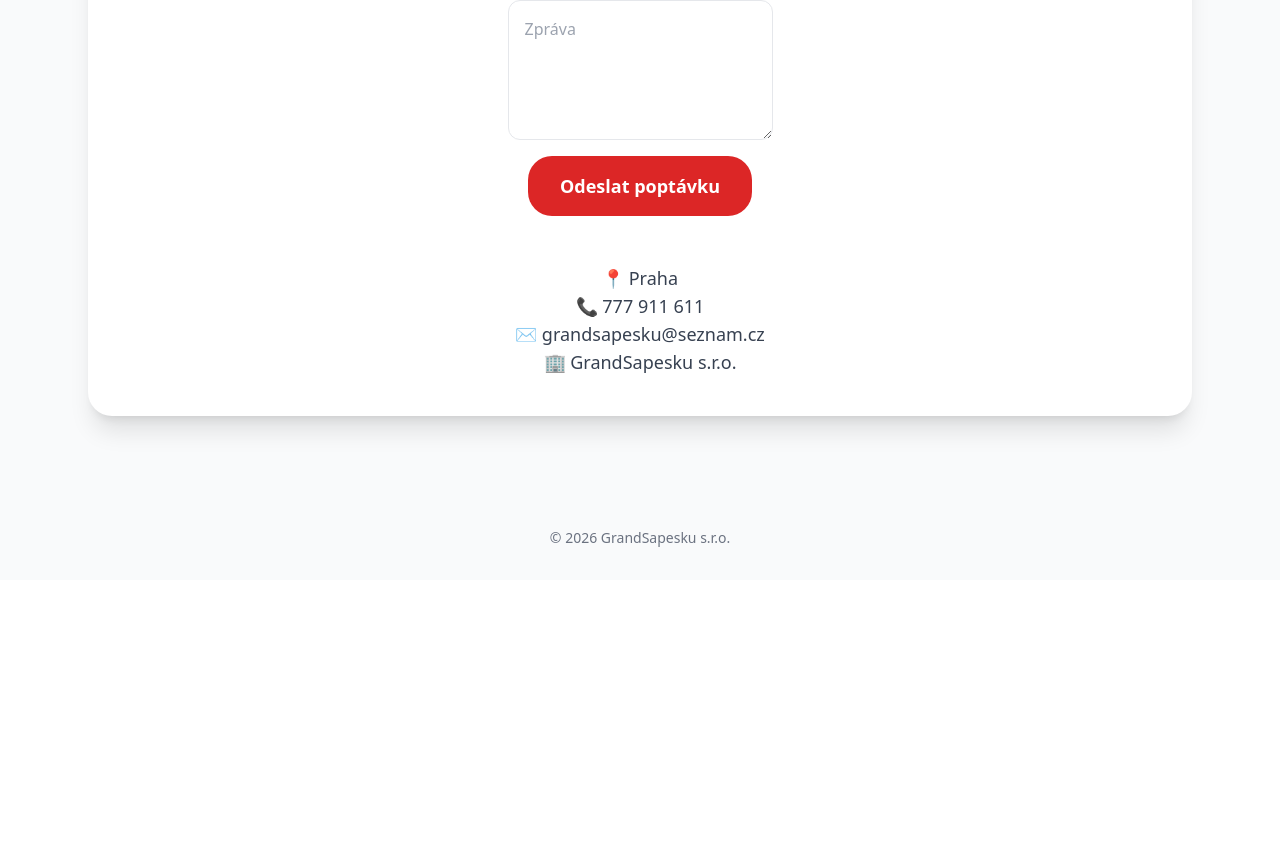
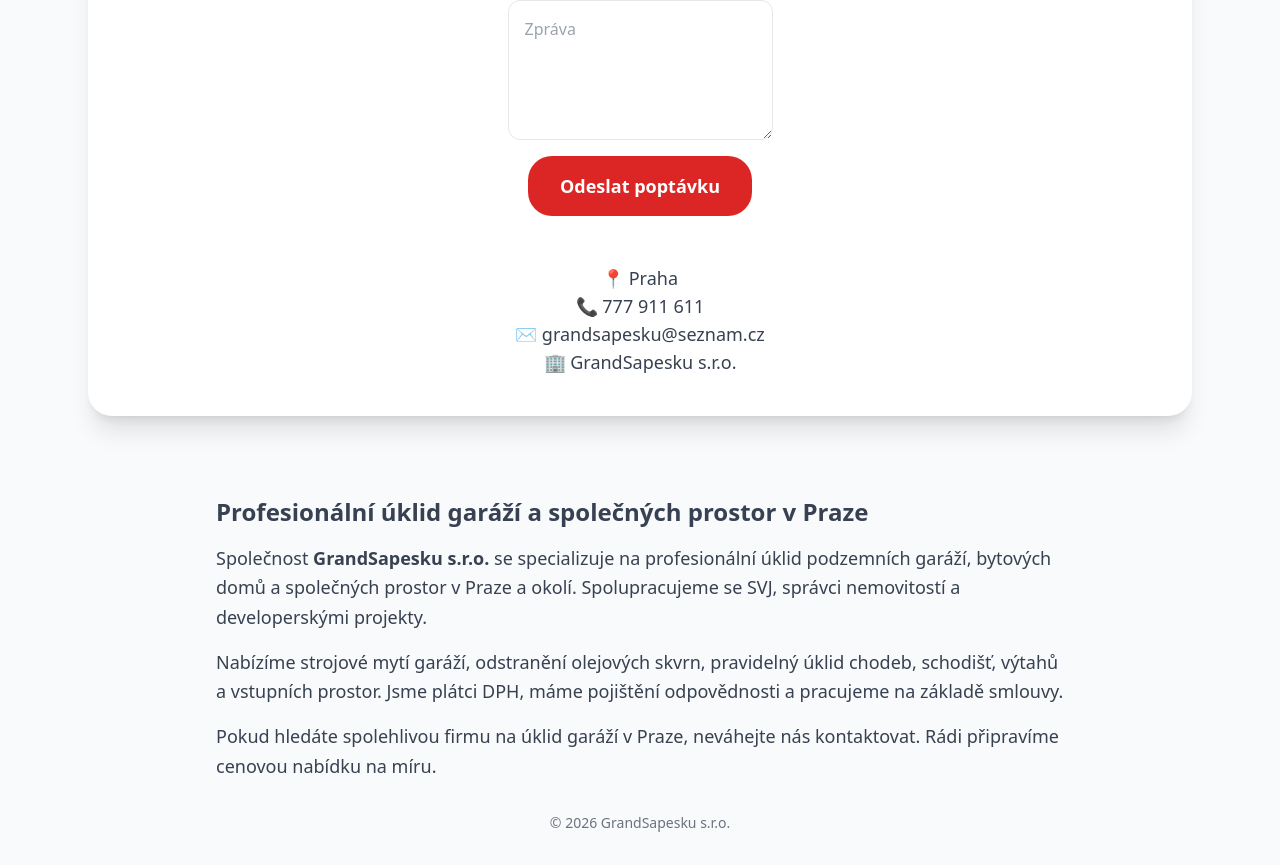
Before and after one commit to Grandsapesku/grandsapesku, a Next.js app: page / in a window 1280 px wide. Shown: the part 1564-2429 px from the top of the page. Before the commit the page ends 2144 px from the top, so only its background shows below. Built offline with nearby package versions, Linux system fonts and the light colour scheme.

Commit message:
Add SEO text for GrandSapesku services
Added SEO text section for professional cleaning services.

```diff
--- a/components/GrandSapeskuWebsite.jsx
+++ b/components/GrandSapeskuWebsite.jsx
@@ -139,6 +139,30 @@ export default function GrandSapeskuWebsite() {
       </main>
 
       {/* FOOTER */}
+      {/* SEO TEXT */}
+        <section className="max-w-4xl mx-auto px-6 text-gray-700 text-lg leading-relaxed">
+          <h2 className="text-2xl font-bold mb-4">
+            Profesionální úklid garáží a společných prostor v Praze
+          </h2>
+
+          <p className="mb-4">
+            Společnost <strong>GrandSapesku s.r.o.</strong> se specializuje na
+            profesionální úklid podzemních garáží, bytových domů a společných
+            prostor v Praze a okolí. Spolupracujeme se SVJ, správci nemovitostí a
+            developerskými projekty.
+          </p>
+
+          <p className="mb-4">
+            Nabízíme strojové mytí garáží, odstranění olejových skvrn, pravidelný
+            úklid chodeb, schodišť, výtahů a vstupních prostor. Jsme plátci DPH,
+            máme pojištění odpovědnosti a pracujeme na základě smlouvy.
+          </p>
+
+          <p>
+            Pokud hledáte spolehlivou firmu na úklid garáží v Praze, neváhejte
+            nás kontaktovat. Rádi připravíme cenovou nabídku na míru.
+          </p>
+        </section>
       <footer className="text-center text-sm text-gray-500 py-8">
         © {new Date().getFullYear()} GrandSapesku s.r.o.
       </footer>
```
